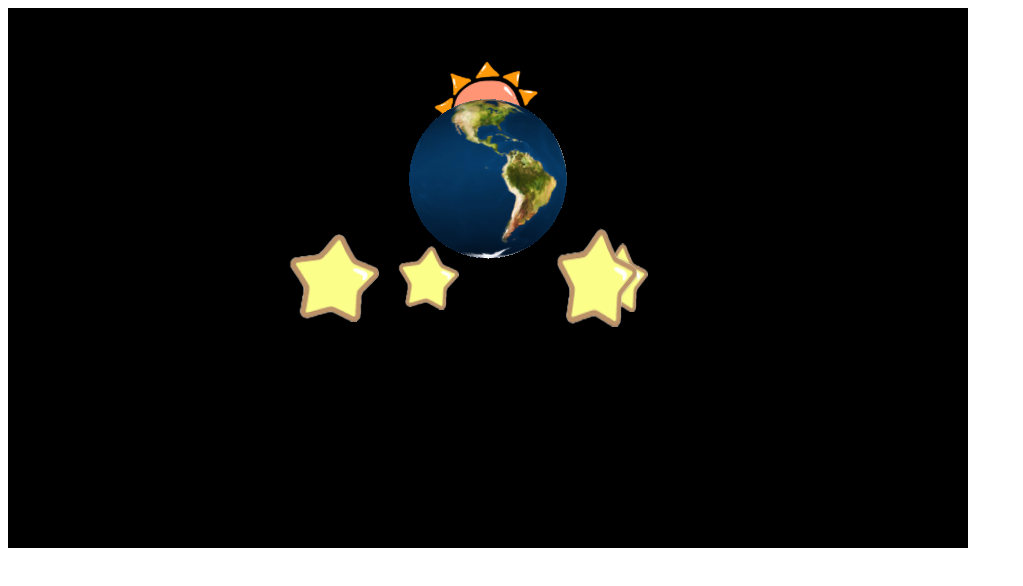
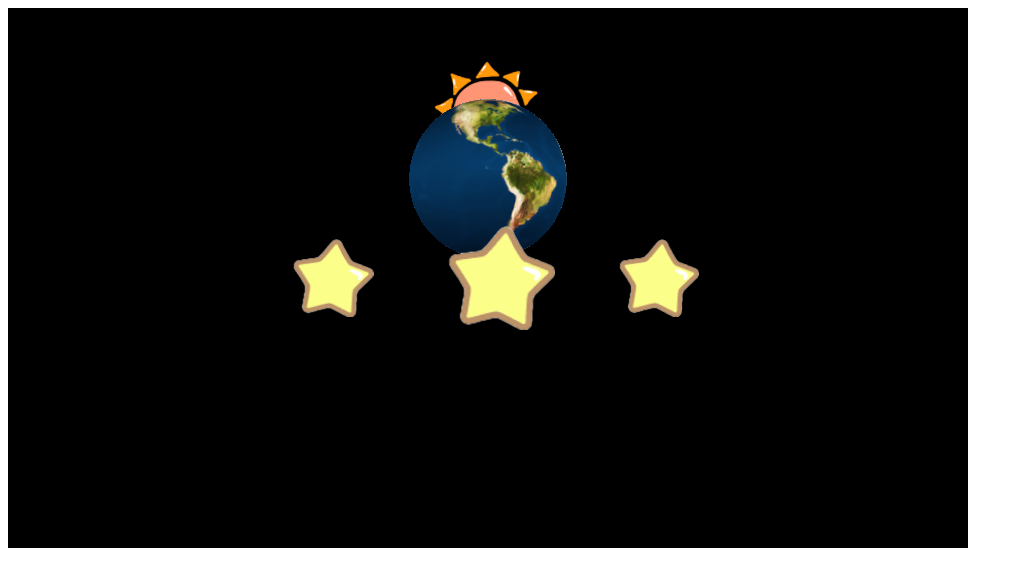
Before and after one commit to YutoWatanabe0707/6666, a plain HTML site: page sample3(X).html in a window 1280 px wide. Shown: the whole page, without its empty margins (0-1023 px from the left). Drawn offline with nearby package versions, Linux system fonts and the light colour scheme; animation ran at ten frames a second; files whose address does not match are found by name.

Commit message:
Update sample3(X).html

```diff
--- a/sample3(X).html
+++ b/sample3(X).html
@@ -43,7 +43,7 @@
         var earthtexture = textureLoader.load("img/earth.png");
 
 
-         //箱を作成(原点に作成)
+         //玉を作成(原点に作成)
         var sphereGeometry = new THREE.SphereGeometry( 120, 200, 200 );
         var earthmat = new THREE.MeshBasicMaterial({transparent:true});
         earthmat.map=earthtexture;
@@ -110,7 +110,7 @@
           renderer.render(scene, camera);
 
           //sunplane.rotation.setFromRotationMatrix(camera.matrix);
-          //stargroup.rotation.setFromRotationMatrix(camera.matrix);
+          stargroup.rotation.setFromRotationMatrix(camera.matrix);
           star1plane.rotation.setFromRotationMatrix(camera.matrix);
           star2plane.rotation.setFromRotationMatrix(camera.matrix);
           star3plane.rotation.setFromRotationMatrix(camera.matrix);
```
